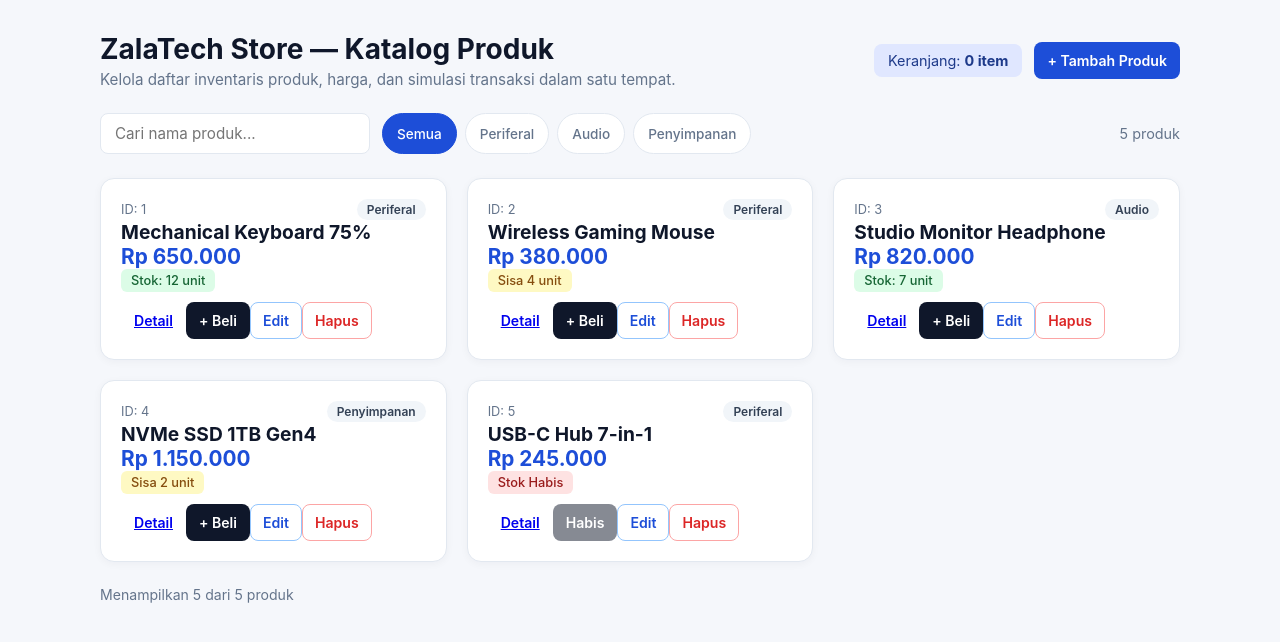
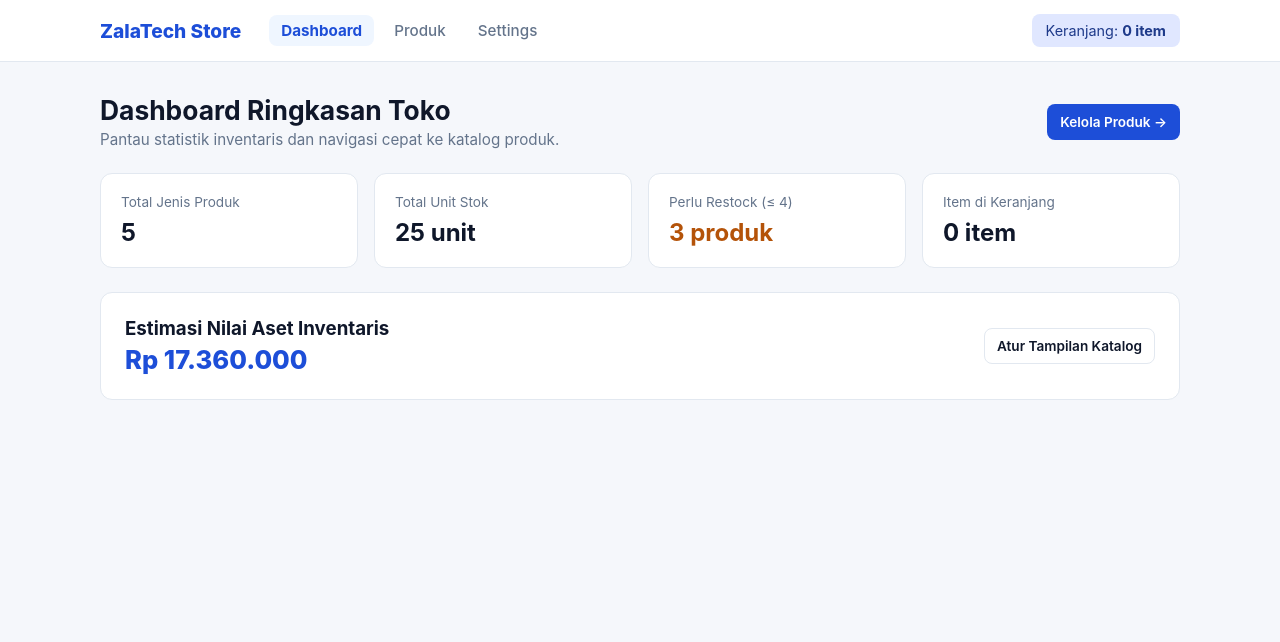
Before and after one commit to Zalaiasach/PemrogramanWeb-Tugas, a React (Vite) app: page / in a window 1280 px wide. Shown: the top 642 px of the page. Built offline with nearby package versions, Linux system fonts and the light colour scheme.

Commit message:
Mengonfigurasi nested routes di App.jsx dan menambahkan styling navigasi serta halaman baru

```diff
--- a/src/App.css
+++ b/src/App.css
@@ -27,7 +27,76 @@ body {
   padding: 32px 20px;
 }
 
-.store-header {
+/* === Navbar === */
+.top-navbar {
+  background: #ffffff;
+  border-bottom: 1px solid var(--border);
+  position: sticky;
+  top: 0;
+  z-index: 40;
+}
+
+.navbar-inner {
+  max-width: 1120px;
+  margin: 0 auto;
+  padding: 14px 20px;
+  display: flex;
+  justify-content: space-between;
+  align-items: center;
+  gap: 16px;
+  flex-wrap: wrap;
+}
+
+.brand-group {
+  display: flex;
+  align-items: center;
+  gap: 28px;
+  flex-wrap: wrap;
+}
+
+.brand-title {
+  font-size: 1.2rem;
+  font-weight: 800;
+  color: var(--primary);
+}
+
+.nav-links {
+  display: flex;
+  align-items: center;
+  gap: 8px;
+}
+
+.nav-item {
+  text-decoration: none;
+  color: var(--text-muted);
+  font-weight: 500;
+  font-size: 0.95rem;
+  padding: 6px 12px;
+  border-radius: 8px;
+  transition: 0.15s ease;
+}
+
+.nav-item:hover {
+  background: #f1f5f9;
+  color: var(--text-main);
+}
+
+.nav-item.active {
+  background: #eff6ff;
+  color: var(--primary);
+  font-weight: 700;
+}
+
+.cart-badge {
+  background: #e0e7ff;
+  color: #1e3a8a;
+  padding: 8px 14px;
+  border-radius: 8px;
+  font-size: 0.9rem;
+}
+
+/* === Header Halaman & Filter === */
+.page-header {
   display: flex;
   justify-content: space-between;
   align-items: center;
@@ -36,8 +105,8 @@ body {
   margin-bottom: 24px;
 }
 
-.store-header h1 {
-  font-size: 1.75rem;
+.page-header h1 {
+  font-size: 1.65rem;
   font-weight: 700;
 }
 
@@ -45,20 +114,6 @@ body {
   color: var(--text-muted);
   font-size: 0.95rem;
   margin-top: 4px;
-}
-
-.header-actions {
-  display: flex;
-  align-items: center;
-  gap: 12px;
-}
-
-.cart-badge {
-  background: #e0e7ff;
-  color: #1e3a8a;
-  padding: 8px 14px;
-  border-radius: 8px;
-  font-size: 0.9rem;
 }
 
 .filter-section {
@@ -114,10 +169,17 @@ body {
   font-size: 0.9rem;
 }
 
+/* === Grid & List Kartu Produk === */
 .product-grid {
   display: grid;
-  grid-template-columns: repeat(auto-fill, minmax(300px, 1fr));
+  grid-template-columns: repeat(auto-fill, minmax(310px, 1fr));
   gap: 20px;
+}
+
+.product-list {
+  display: flex;
+  flex-direction: column;
+  gap: 14px;
 }
 
 .product-card {
@@ -128,13 +190,29 @@ body {
   box-shadow: 0 2px 8px rgba(15, 23, 42, 0.04);
   display: flex;
   flex-direction: column;
-  gap: 10px;
+  justify-content: space-between;
+  gap: 12px;
+}
+
+.product-card.card-list {
+  flex-direction: row;
+  justify-content: space-between;
+  align-items: center;
+  flex-wrap: wrap;
+}
+
+.product-card.card-list .card-body {
+  display: flex;
+  align-items: center;
+  gap: 20px;
+  flex-wrap: wrap;
 }
 
 .card-top {
   display: flex;
   justify-content: space-between;
   align-items: center;
+  gap: 8px;
 }
 
 .product-id {
@@ -154,12 +232,14 @@ body {
 .product-title {
   font-size: 1.2rem;
   font-weight: 700;
+  margin-top: 6px;
 }
 
 .product-price {
   font-size: 1.3rem;
   font-weight: 700;
   color: var(--primary);
+  margin: 4px 0 8px;
 }
 
 .stock-badge {
@@ -185,21 +265,31 @@ body {
   color: #991b1b;
 }
 
-.card-actions {
+.card-actions-four {
   display: grid;
-  grid-template-columns: 1fr 1fr 1fr;
-  gap: 8px;
+  grid-template-columns: repeat(4, 1fr);
+  gap: 6px;
   margin-top: 8px;
 }
 
+.product-card.card-list .card-actions-four {
+  margin-top: 0;
+  min-width: 280px;
+}
+
+/* === Tombol === */
 .btn {
   padding: 9px 12px;
   border-radius: 8px;
-  font-size: 0.88rem;
+  font-size: 0.85rem;
   font-weight: 600;
   cursor: pointer;
   border: 1px solid transparent;
   transition: 0.15s ease;
+  text-decoration: none;
+  display: inline-flex;
+  align-items: center;
+  justify-content: center;
 }
 
 .btn:disabled {
@@ -219,6 +309,16 @@ body {
 .btn-buy {
   background: #0f172a;
   color: #fff;
+}
+
+.btn-detail {
+  background: #f1f5f9;
+  color: #1e293b;
+  border-color: var(--border);
+}
+
+.btn-detail:hover {
+  background: #e2e8f0;
 }
 
 .btn-secondary {
@@ -259,7 +359,7 @@ body {
   color: var(--text-muted);
 }
 
-/* Modal Styles */
+/* === Modal Styles === */
 .modal-backdrop {
   position: fixed;
   inset: 0;
@@ -379,3 +479,179 @@ body {
   margin: 16px 0;
   text-align: left;
 }
+
+/* === Dashboard === */
+.stats-grid {
+  display: grid;
+  grid-template-columns: repeat(auto-fit, minmax(210px, 1fr));
+  gap: 16px;
+  margin-bottom: 24px;
+}
+
+.stat-card {
+  background: #ffffff;
+  border: 1px solid var(--border);
+  border-radius: 12px;
+  padding: 20px;
+  display: flex;
+  flex-direction: column;
+  gap: 8px;
+}
+
+.stat-label {
+  font-size: 0.85rem;
+  color: var(--text-muted);
+}
+
+.stat-value {
+  font-size: 1.5rem;
+  color: var(--text-main);
+}
+
+.text-warning {
+  color: #b45309;
+}
+
+.info-banner {
+  background: #ffffff;
+  border: 1px solid var(--border);
+  border-radius: 12px;
+  padding: 24px;
+  display: flex;
+  justify-content: space-between;
+  align-items: center;
+  flex-wrap: wrap;
+  gap: 16px;
+}
+
+.banner-amount {
+  font-size: 1.6rem;
+  font-weight: 800;
+  color: var(--primary);
+  margin-top: 4px;
+}
+
+/* === Detail Page === */
+.detail-wrapper {
+  max-width: 640px;
+  margin: 0 auto;
+}
+
+.detail-top-bar {
+  display: flex;
+  justify-content: space-between;
+  align-items: center;
+  margin-bottom: 16px;
+}
+
+.back-link {
+  text-decoration: none;
+  color: var(--primary);
+  font-weight: 600;
+  font-size: 0.92rem;
+}
+
+.detail-card {
+  background: #ffffff;
+  border: 1px solid var(--border);
+  border-radius: 16px;
+  padding: 28px;
+}
+
+.detail-title {
+  font-size: 1.75rem;
+  margin: 12px 0 6px;
+}
+
+.detail-price {
+  font-size: 1.5rem;
+  font-weight: 700;
+  color: var(--primary);
+  margin-bottom: 20px;
+}
+
+.detail-meta {
+  border-top: 1px solid var(--border);
+  border-bottom: 1px solid var(--border);
+  padding: 16px 0;
+  display: flex;
+  flex-direction: column;
+  gap: 12px;
+  margin-bottom: 20px;
+}
+
+.meta-row {
+  display: flex;
+  justify-content: space-between;
+  font-size: 0.95rem;
+}
+
+.meta-row span {
+  color: var(--text-muted);
+}
+
+.detail-actions {
+  display: flex;
+  gap: 12px;
+  flex-wrap: wrap;
+}
+
+/* === Settings Page === */
+.settings-wrapper {
+  max-width: 680px;
+}
+
+.settings-card {
+  background: #ffffff;
+  border: 1px solid var(--border);
+  border-radius: 14px;
+  padding: 24px;
+}
+
+.view-mode-options {
+  display: grid;
+  grid-template-columns: 1fr 1fr;
+  gap: 12px;
+  margin: 16px 0;
+}
+
+.mode-option {
+  text-align: left;
+  padding: 16px;
+  border-radius: 10px;
+  border: 2px solid var(--border);
+  background: #ffffff;
+  cursor: pointer;
+  display: flex;
+  flex-direction: column;
+  gap: 6px;
+}
+
+.mode-option span {
+  font-size: 0.85rem;
+  color: var(--text-muted);
+}
+
+.mode-option.selected {
+  border-color: var(--primary);
+  background: #eff6ff;
+}
+
+/* === 404 Page === */
+.not-found-box {
+  min-height: 70vh;
+  display: flex;
+  flex-direction: column;
+  align-items: center;
+  justify-content: center;
+  text-align: center;
+  gap: 12px;
+  padding: 20px;
+}
+
+.error-code {
+  font-size: 4rem;
+  font-weight: 800;
+  color: var(--primary);
+  line-height: 1;
+}
--- a/src/App.jsx
+++ b/src/App.jsx
@@ -1,41 +1,18 @@
 import { useState } from "react";
+import { Routes, Route } from "react-router";
 import { initialProducts } from "./data/initialProducts";
-import Header from "./components/Header";
-import FilterBar from "./components/FilterBar";
-import ProductCard from "./components/ProductCard";
-import ProductFormModal from "./components/ProductFormModal";
-import DeleteConfirmModal from "./components/DeleteConfirmModal";
+import AppLayout from "./layouts/AppLayout";
+import DashboardPage from "./pages/DashboardPage";
+import ProductsPage from "./pages/ProductsPage";
+import ProductDetailPage from "./pages/ProductDetailPage";
+import SettingsPage from "./pages/SettingsPage";
+import NotFoundPage from "./pages/NotFoundPage";
 import "./App.css";
 
 export default function App() {
   const [products, setProducts] = useState(initialProducts);
-  const [searchQuery, setSearchQuery] = useState("");
-  const [selectedCategory, setSelectedCategory] = useState("Semua");
   const [cartCount, setCartCount] = useState(0);
-
-  // State untuk kontrol Pop-up Modal
-  const [isFormOpen, setIsFormOpen] = useState(false);
-  const [editingProduct, setEditingProduct] = useState(null);
-  const [deletingProduct, setDeletingProduct] = useState(null);
-
-  const filteredProducts = products.filter((item) => {
-    const matchesName = item.name
-      .toLowerCase()
-      .includes(searchQuery.toLowerCase());
-    const matchesCategory =
-      selectedCategory === "Semua" || item.category === selectedCategory;
-    return matchesName && matchesCategory;
-  });
-
-  function handleOpenAddModal() {
-    setEditingProduct(null);
-    setIsFormOpen(true);
-  }
-
-  function handleOpenEditModal(product) {
-    setEditingProduct(product);
-    setIsFormOpen(true);
-  }
+  const [viewMode, setViewMode] = useState("grid"); // "grid" | "list"
 
   function handleSaveProduct(formData) {
     if (formData.id) {
@@ -47,13 +24,10 @@ export default function App() {
         products.length > 0 ? Math.max(...products.map((p) => p.id)) + 1 : 1;
       setProducts((prev) => [...prev, { ...formData, id: nextId }]);
     }
-    setIsFormOpen(false);
-    setEditingProduct(null);
   }
 
-  function handleConfirmDelete(id) {
+  function handleDeleteProduct(id) {
     setProducts((prev) => prev.filter((item) => item.id !== id));
-    setDeletingProduct(null);
   }
 
   function handleAddToCart(id) {
@@ -67,58 +41,52 @@ export default function App() {
     setCartCount((prev) => prev + 1);
   }
 
+  function handleResetCart() {
+    setCartCount(0);
+  }
+
   return (
-    <div className="app-container">
-      <Header cartCount={cartCount} onOpenAddModal={handleOpenAddModal} />
-
-      <FilterBar
-        searchQuery={searchQuery}
-        onSearchChange={setSearchQuery}
-        selectedCategory={selectedCategory}
-        onCategoryChange={setSelectedCategory}
-        totalFiltered={filteredProducts.length}
-      />
-
-      {filteredProducts.length > 0 ? (
-        <main className="product-grid">
-          {filteredProducts.map((product) => (
-            <ProductCard
-              key={product.id}
-              product={product}
-              onEdit={handleOpenEditModal}
-              onDelete={(item) => setDeletingProduct(item)}
+    <Routes>
+      <Route path="/" element={<AppLayout cartCount={cartCount} />}>
+        <Route
+          index
+          element={<DashboardPage products={products} cartCount={cartCount} />}
+        />
+        <Route
+          path="products"
+          element={
+            <ProductsPage
+              products={products}
+              viewMode={viewMode}
+              onSaveProduct={handleSaveProduct}
+              onDeleteProduct={handleDeleteProduct}
               onAddToCart={handleAddToCart}
             />
-          ))}
-        </main>
-      ) : (
-        <div className="empty-state">
-          <p>Produk tidak ditemukan untuk kata kunci atau kategori tersebut.</p>
-        </div>
-      )}
+          }
+        />
+        <Route
+          path="products/:id"
+          element={
+            <ProductDetailPage
+              products={products}
+              onAddToCart={handleAddToCart}
+            />
+          }
+        />
+        <Route
+          path="settings"
+          element={
+            <SettingsPage
+              viewMode={viewMode}
+              onChangeViewMode={setViewMode}
+              cartCount={cartCount}
+              onResetCart={handleResetCart}
+            />
+          }
+        />
+      </Route>
 
-      <footer className="store-footer">
-        Menampilkan {filteredProducts.length} dari {products.length} produk
-      </footer>
-
-      {isFormOpen && (
-        <ProductFormModal
-          initialData={editingProduct}
-          onClose={() => {
-            setIsFormOpen(false);
-            setEditingProduct(null);
-          }}
-          onSave={handleSaveProduct}
-        />
-      )}
-
-      {deletingProduct && (
-        <DeleteConfirmModal
-          product={deletingProduct}
-          onCancel={() => setDeletingProduct(null)}
-          onConfirm={handleConfirmDelete}
-        />
-      )}
-    </div>
+      <Route path="*" element={<NotFoundPage />} />
+    </Routes>
   );
 }
```
